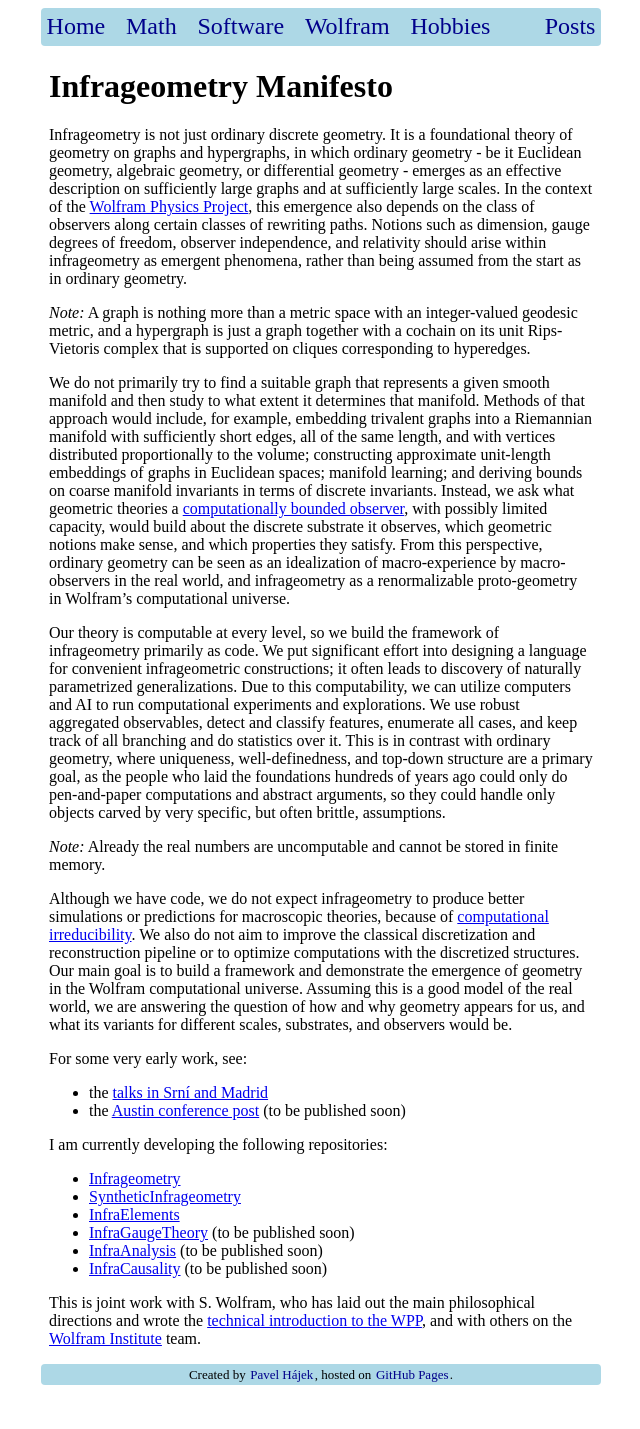
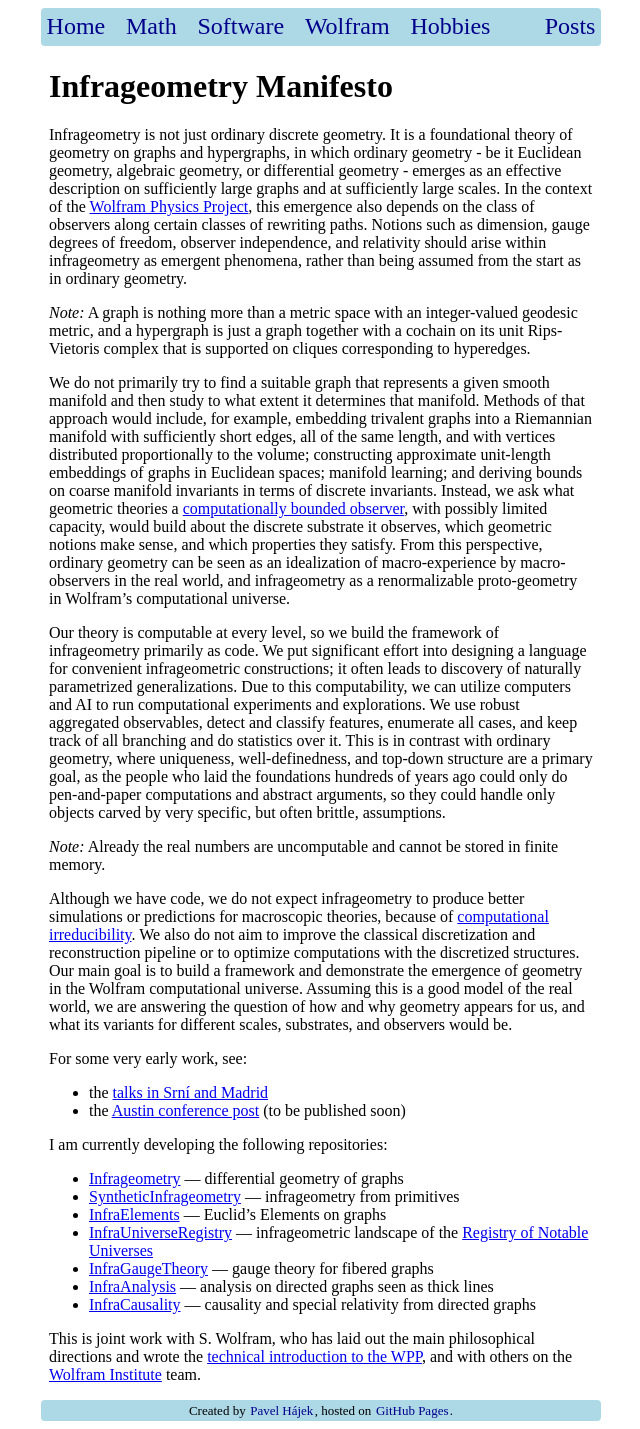
Before and after one commit to p135246/p135246.github.io, a Jekyll site: the page built from Wolfram/_posts/2026-05-30-infrageometry-manifesto.md, in a window 1280 px wide. Shown: the whole page, without its empty margins (319-959 px from the left). Built offline with Jekyll 4.4.1, drawn with Linux system fonts in a browser that asks for light colours; our own code applies the rules of GitHub Pages for plain Markdown files; comment, search, counter and statistics services are not loaded; before the commit the page ends 1393 px from its top, so only the background shows below that.

Commit message:
Describe each infrageometry repository, add InfraUniverseRegistry
Drop the "to be published soon" markers from InfraGaugeTheory, InfraAnalysis
and InfraCausality, which are now public, and give every entry a short
description. Link the registry entry to the WPP Registry of Notable Universes.

```diff
--- a/Wolfram/_posts/2026-05-30-infrageometry-manifesto.md
+++ b/Wolfram/_posts/2026-05-30-infrageometry-manifesto.md
@@ -39,12 +39,13 @@ For some very early work, see:
 
 I am currently developing the following repositories:
 
-- [Infrageometry](https://github.com/WolframInstitute/Infrageometry)
-- [SyntheticInfrageometry](https://github.com/WolframInstitute/SyntheticInfrageometry)
-- [InfraElements](https://github.com/WolframInstitute/InfraElements)
-- [InfraGaugeTheory](https://github.com/WolframInstitute/InfraGaugeTheory) (to be published soon)
-- [InfraAnalysis](https://github.com/WolframInstitute/InfraAnalysis) (to be published soon)
-- [InfraCausality](https://github.com/WolframInstitute/InfraCausality) (to be published soon)
+- [Infrageometry](https://github.com/WolframInstitute/Infrageometry) — differential geometry of graphs
+- [SyntheticInfrageometry](https://github.com/WolframInstitute/SyntheticInfrageometry) — infrageometry from primitives
+- [InfraElements](https://github.com/WolframInstitute/InfraElements) — Euclid's Elements on graphs
+- [InfraUniverseRegistry](https://github.com/WolframInstitute/InfraUniverseRegistry) — infrageometric landscape of the [Registry of Notable Universes][registry]
+- [InfraGaugeTheory](https://github.com/WolframInstitute/InfraGaugeTheory) — gauge theory for fibered graphs
+- [InfraAnalysis](https://github.com/WolframInstitute/InfraAnalysis) — analysis on directed graphs seen as thick lines
+- [InfraCausality](https://github.com/WolframInstitute/InfraCausality) — causality and special relativity from directed graphs
 
 This is joint work with S. Wolfram, who has laid out the main philosophical directions and wrote the [technical introduction to the WPP](https://www.wolframphysics.org/technical-introduction/limiting-behavior-and-emergent-geometry/), and with others on the [Wolfram Institute][WI] team.
 
@@ -52,5 +53,6 @@ This is joint work with S. Wolfram, who has laid out the main philosophical dire
 [talks]: /wolfram/2026/03/31/talks-infrageometry-srni-madrid.html
 [austin-post]: /wolfram/2026/06/15/wolfram-models-conference-austin.html
 [observer]: https://writings.stephenwolfram.com/2023/12/observer-theory/
+[registry]: https://www.wolframphysics.org/universes/
 [irreducibility]: https://www.wolframscience.com/nks/p737--computational-irreducibility/
 [WI]: https://www.wolframinstitute.org/
```
